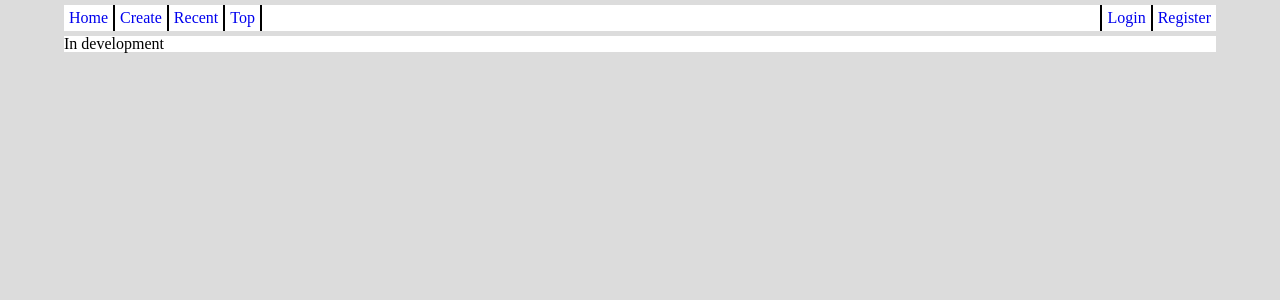
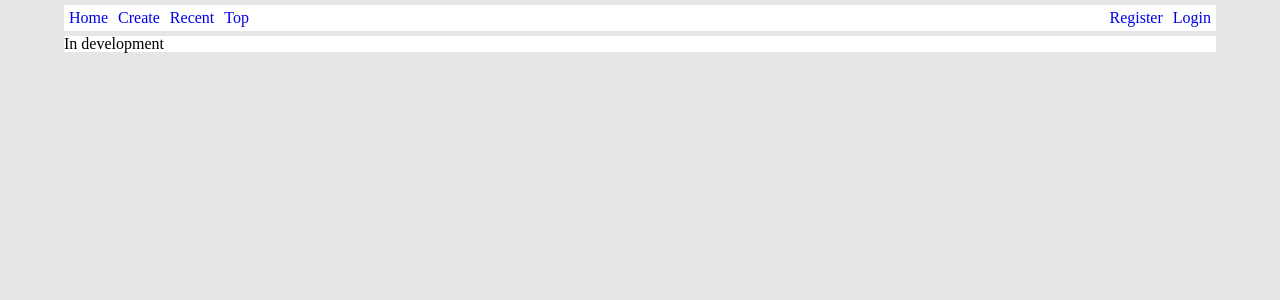
Before and after one commit to jordang1995/4, a PHP site: page / in a window 1280 px wide. Shown: the top 300 px of the page. Run offline with PHP 8.4, Linux system fonts and the light colour scheme; some libraries are stand-ins or nearby versions.

Commit message:
Updating nav

```diff
--- a/Share Your Story/assets/css/global.css
+++ b/Share Your Story/assets/css/global.css
@@ -1,6 +1,6 @@
 /* Body Styles */
 body {
-	background-color: rgb(220, 220, 220);
+	background-color: rgb(230, 230, 230);
 }
 
 
@@ -19,39 +19,16 @@ nav {
 
 }
 
-nav li img {
-	height: 50%;
-}
-nav li {
+nav ul li {
 	list-style: none;
 	float: left;
-	height: 100%;
 
 	padding: 5px;
 }
 
-nav ul:nth-of-type(1) {
-	float:left;
-	margin: 0px;
-	padding: 0px;
+nav ul a:nth-of-type(5), nav ul a:nth-of-type(6) {
+	float: right;
 }
-
-nav ul:nth-of-type(1) li {
-	border-right: 2px solid black;
-}
-
-nav ul:nth-of-type(2) li {
-	border-left: 2px solid black;
-}
-
-nav ul:nth-of-type(2) {
-	float: right;
-
-	margin: 0px;
-	padding: 0px;
-}
-
-
 
 
 /* clear fix */
--- a/Share Your Story/collage_create.html
+++ b/Share Your Story/collage_create.html
@@ -14,8 +14,6 @@
 			<a href="collage_create.html"><li>Create</li></a>
 			<a href="#"><li>Recent</li></a>
 			<a href="#"><li>Top</li></a>
-		</ul>
-		<ul>
 			<a href="#"><li>Login</li></a>
 			<a href="#"><li>Register</li></a>
 		</ul>
--- a/Share Your Story/index.html
+++ b/Share Your Story/index.html
@@ -4,8 +4,8 @@
 	<meta charset="UTF-8">
 	<title>Share Your Story</title>
 	<link href="assets/css/reset.css" rel="stylesheet" type="text/css" />
-	<link href="css/reset.css" rel="stylesheet" type="text/css" />
-	<link href="css/global.css" rel="stylesheet" type="text/css" />
+	<link href="assets/reset.css" rel="stylesheet" type="text/css" />
+	<link href="assets/css/global.css" rel="stylesheet" type="text/css" />
 </head>
 <body>
 	<nav>
@@ -14,8 +14,6 @@
 			<a href="collage_create.html"><li>Create</li></a>
 			<a href="#"><li>Recent</li></a>
 			<a href="#"><li>Top</li></a>
-		</ul>
-		<ul>
 			<a href="#"><li>Login</li></a>
 			<a href="#"><li>Register</li></a>
 		</ul>
```
